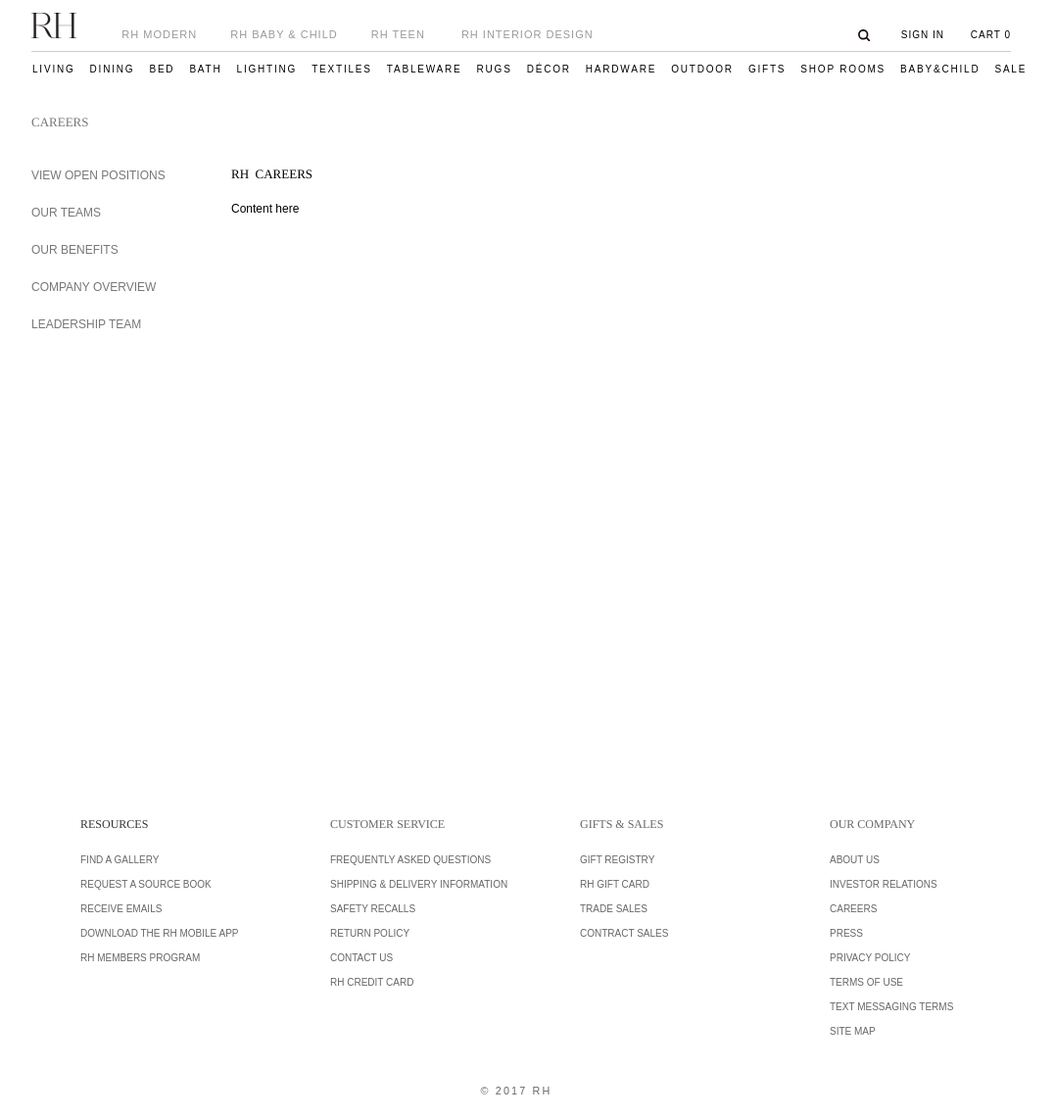
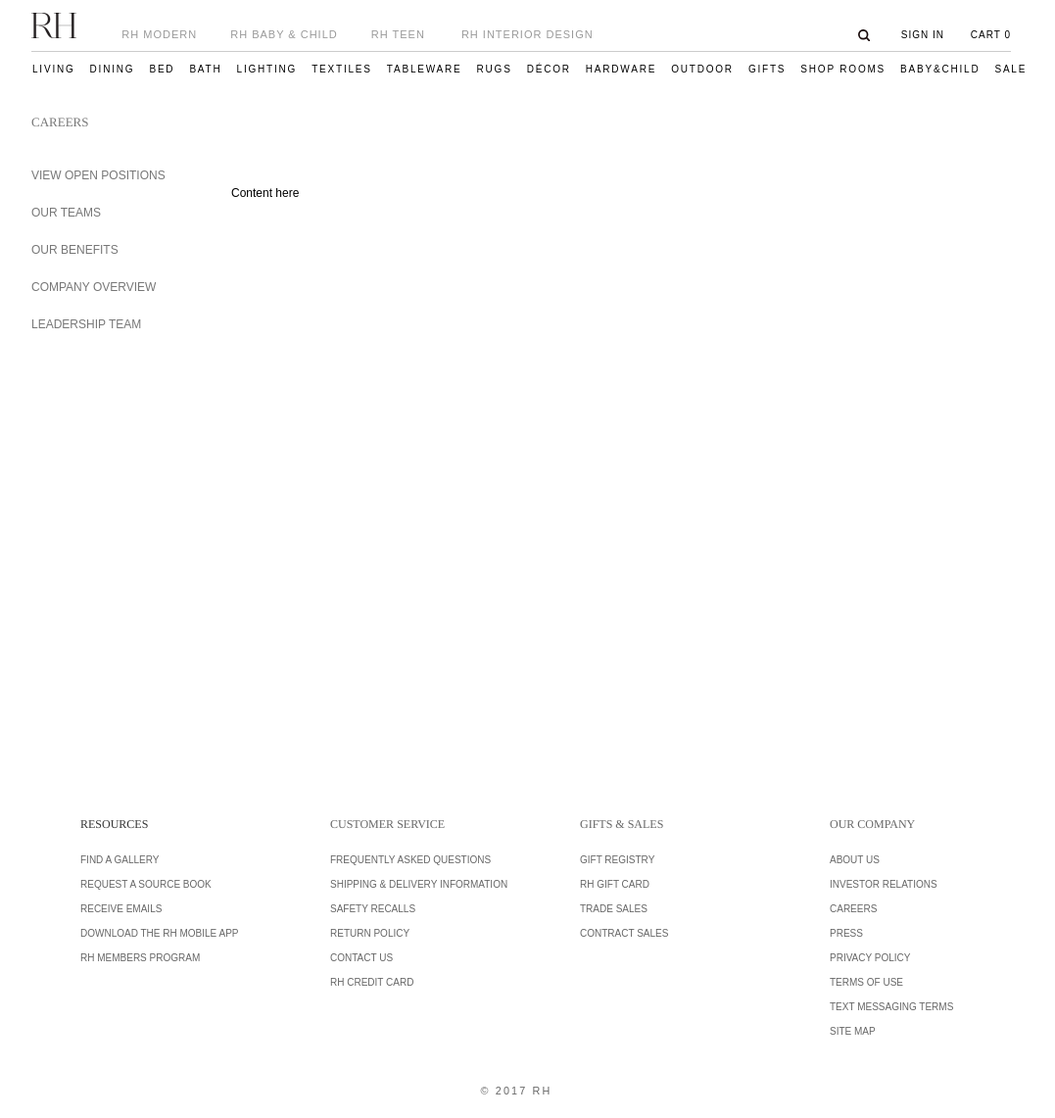
Before and after one commit to rh-stuff/Careers, a Jekyll site: the page built from index.html, in a window 1280 px wide. Shown: the whole page at 98% size, without its empty margins (108-1185 px from the left). Built offline with Jekyll 4.4.1, drawn with Linux system fonts in a browser that asks for light colours.

Commit message:
Update default.html

```diff
--- a/_layouts/default.html
+++ b/_layouts/default.html
@@ -171,10 +171,7 @@
                 </div>
                 <div class="grid__item four-fifths">
                     <h1 class="title brand">
-                        <span class="h1-brand">
-                            RH&nbsp;
-                        </span>
-                        Careers
+                        {{ page.title }}
                     </h1>
 
                     {{ content }}
```
